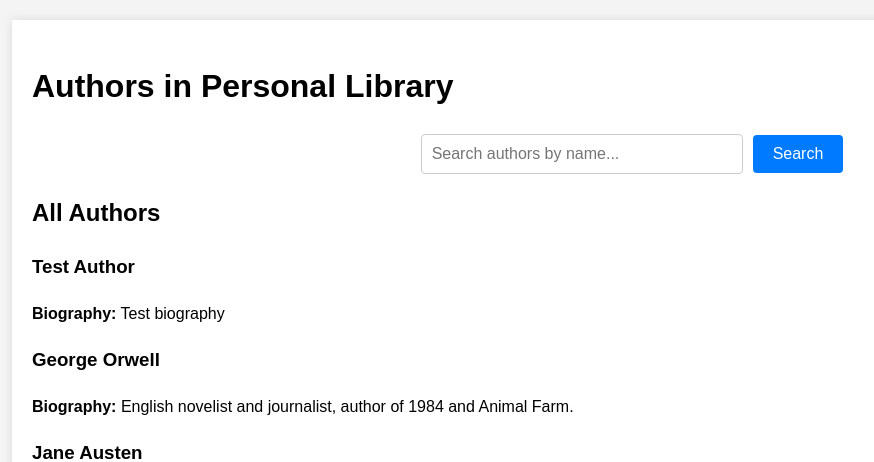
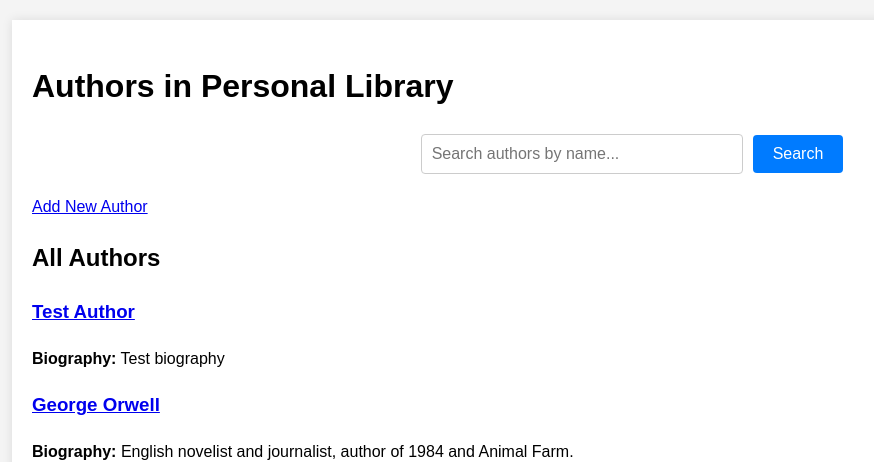
Before and after one commit to Tenvid/PersonalLibrary, a Django app: page /authors/ in a window 1280 px wide. Shown: the part 90-552 px from the top of the page, without its empty margins (8-882 px from the left). Run offline with Django 5.2, Linux system fonts and the light colour scheme; data comes from the database, SQL or seed files in the repository.

Commit message:
Add author crud from web ui

```diff
--- a/personal_library/core/_views/authors.py
+++ b/personal_library/core/_views/authors.py
@@ -1,10 +1,6 @@
-from django.shortcuts import render
+from django.shortcuts import render, get_object_or_404, redirect
 from django.core.paginator import Paginator
 from core.models import Author
-
-
-def base(request):
-    return render(request, "core/base.html")
 
 
 def authors_html(request):
@@ -30,3 +26,46 @@ def authors_html(request):
     }
 
     return render(request, "core/authors.html", context)
+
+
+def author_detail(request, author_id):
+    author = get_object_or_404(Author, id=author_id)
+    context = {
+        'author': author
+    }
+    return render(request, 'core/author_detail.html', context)
+
+
+def author_edit(request, author_id=None):
+    if author_id:
+        author = get_object_or_404(Author, id=author_id)
+        is_new = False
+    else:
+        author = None
+        is_new = True
+
+    if request.method == 'POST':
+        # Update or create author with POST data
+        name = request.POST.get('name')
+        biography = request.POST.get('biography')
+
+        if author:
+            # Update existing author
+            author.name = name
+            author.biography = biography
+            author.save()
+        else:
+            # Create new author
+            author = Author.objects.create(
+                name=name,
+                biography=biography
+            )
+
+        return redirect('author_detail', author_id=author.id)  # Redirect to the author detail page
+
+    # For GET request, show the form
+    context = {
+        'author': author,
+        'is_new': is_new
+    }
+    return render(request, 'core/author_edit.html', context)
--- a/personal_library/core/templates/core/authors.html
+++ b/personal_library/core/templates/core/authors.html
@@ -15,6 +15,11 @@
         </div>
     </form>
 
+    <!-- Create New Author Button -->
+    <div class="actions">
+        <a href="/authors/create/" class="btn btn-primary">Add New Author</a>
+    </div>
+
     <!-- Authors List -->
     <div class="authors-section">
         <h2>{% if query %}Search Results for "{{ query }}"{% else %}All Authors{% endif %}</h2>
@@ -23,7 +28,9 @@
             <div class="authors-grid">
                 {% for author in authors %}
                     <div class="author-item">
-                        <h3>{{ author.name }}</h3>
+                        <a href="/authors/{{ author.id }}/">
+                            <h3>{{ author.name }}</h3>
+                        </a>
                         <p><strong>Biography:</strong> {{ author.biography|default:"No biography available"|truncatewords:30 }}</p>
                     </div>
                 {% endfor %}
--- a/personal_library/core/urls.py
+++ b/personal_library/core/urls.py
@@ -17,11 +17,17 @@ urlpatterns = [
     path("api/books/publisher/<int:publisher_id>/", books.read_by_publisher),
     path("api/authors/", authors.read_all),
     path("api/authors/<int:author_id>/", authors.read_one),
+    path("api/authors/create/", authors.create),
+    path("api/authors/update/<int:author_id>/", authors.update),
+    path("api/authors/delete/<int:author_id>/", authors.delete),
     path("api/publishers/", publishers.read_all),
     # HTML template endpoints
     path("books/", book_html_views.index, name="books"),
     path("books/<int:book_id>/", book_html_views.book_detail, name="book_detail"),
     path("books/edit/<int:book_id>/", book_html_views.book_edit, name="book_edit"),
     path("authors/", author_views.authors_html, name="authors"),
+    path("authors/<int:author_id>/", author_views.author_detail, name="author_detail"),
+    path("authors/edit/<int:author_id>/", author_views.author_edit, name="author_edit"),
+    path("authors/create/", author_views.author_edit, {'author_id': None}, name="author_create"),
     path("publishers/", publisher_views.publishers_html, name="publishers"),
 ]
```
Also changed, not shown: personal_library/core/api/authors.py (+45 -5 lines), personal_library/core/templates/core/author_detail.html (added, +43 -0 lines), personal_library/core/templates/core/author_edit.html (added, +37 -0 lines).
